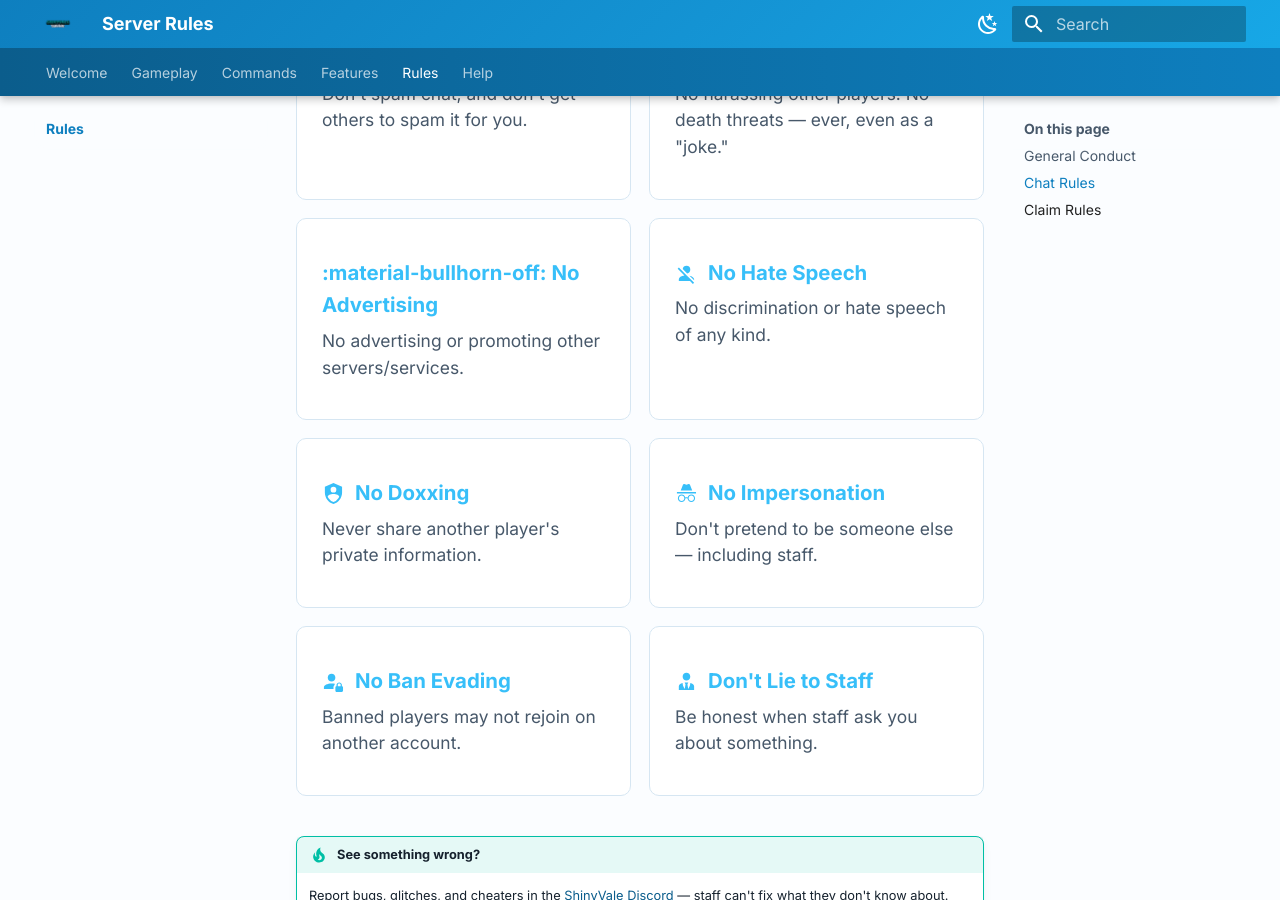
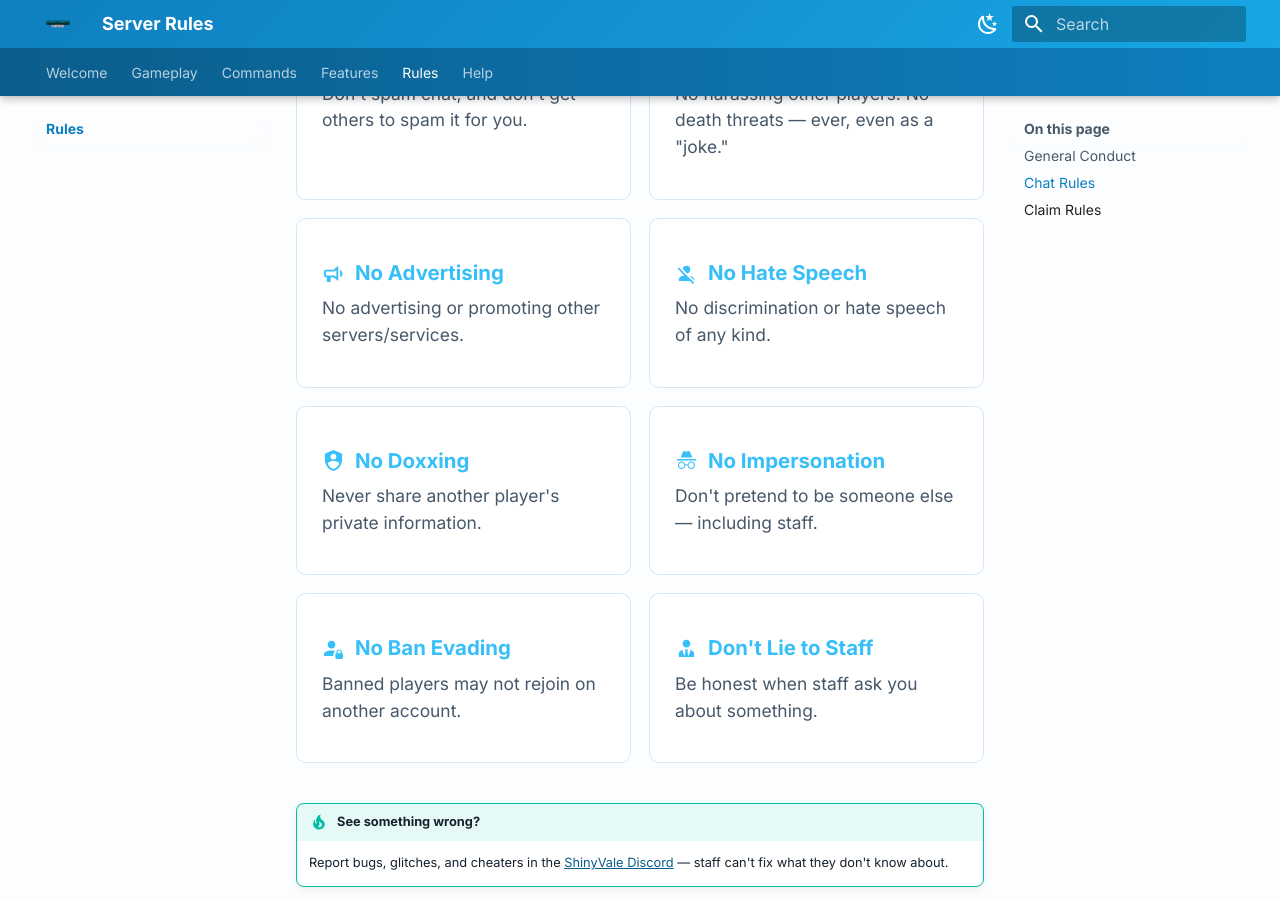
Before and after one commit to IsaiahJaiden/ShinyWiki, an MkDocs documentation site: the page built from docs/rules/index.md, in a window 1280 px wide and 900 px high, scrolled down 1322 px. Built offline with MkDocs 1.6.1 and Material for MkDocs 9.7.7, drawn with Linux system fonts in a browser that asks for light colours.

Commit message:
Fix two invalid Material icon names on rules page: robot-off and bullhorn-off don't exist in the MDI library

```diff
--- a/docs/rules/index.md
+++ b/docs/rules/index.md
@@ -19,7 +19,7 @@
 <div class="sv-grid" markdown>
 
 <div class="sv-card" markdown>
-<span class="sv-card-title">:material-robot-off: No Hacked Clients</span>
+<span class="sv-card-title">:material-robot-off-outline: No Hacked Clients</span>
 <span class="sv-card-desc">Movement mods, inventory mods, health indicators, radar, freecam, and auto-place are all banned. Vanilla client only.</span>
 </div>
 
@@ -62,7 +62,7 @@
 </div>
 
 <div class="sv-card" markdown>
-<span class="sv-card-title">:material-bullhorn-off: No Advertising</span>
+<span class="sv-card-title">:material-bullhorn-outline: No Advertising</span>
 <span class="sv-card-desc">No advertising or promoting other servers/services.</span>
 </div>
 
```
